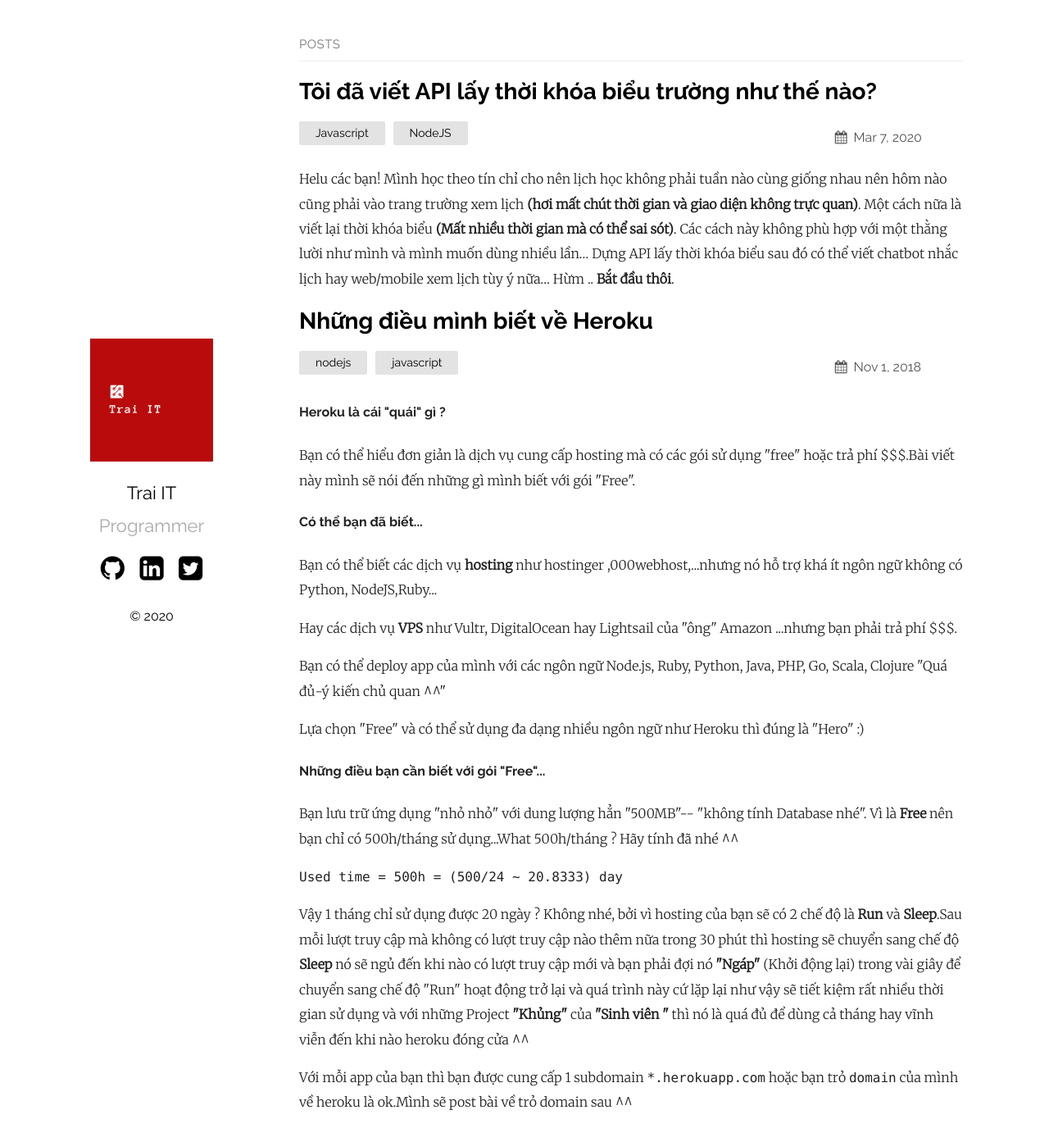
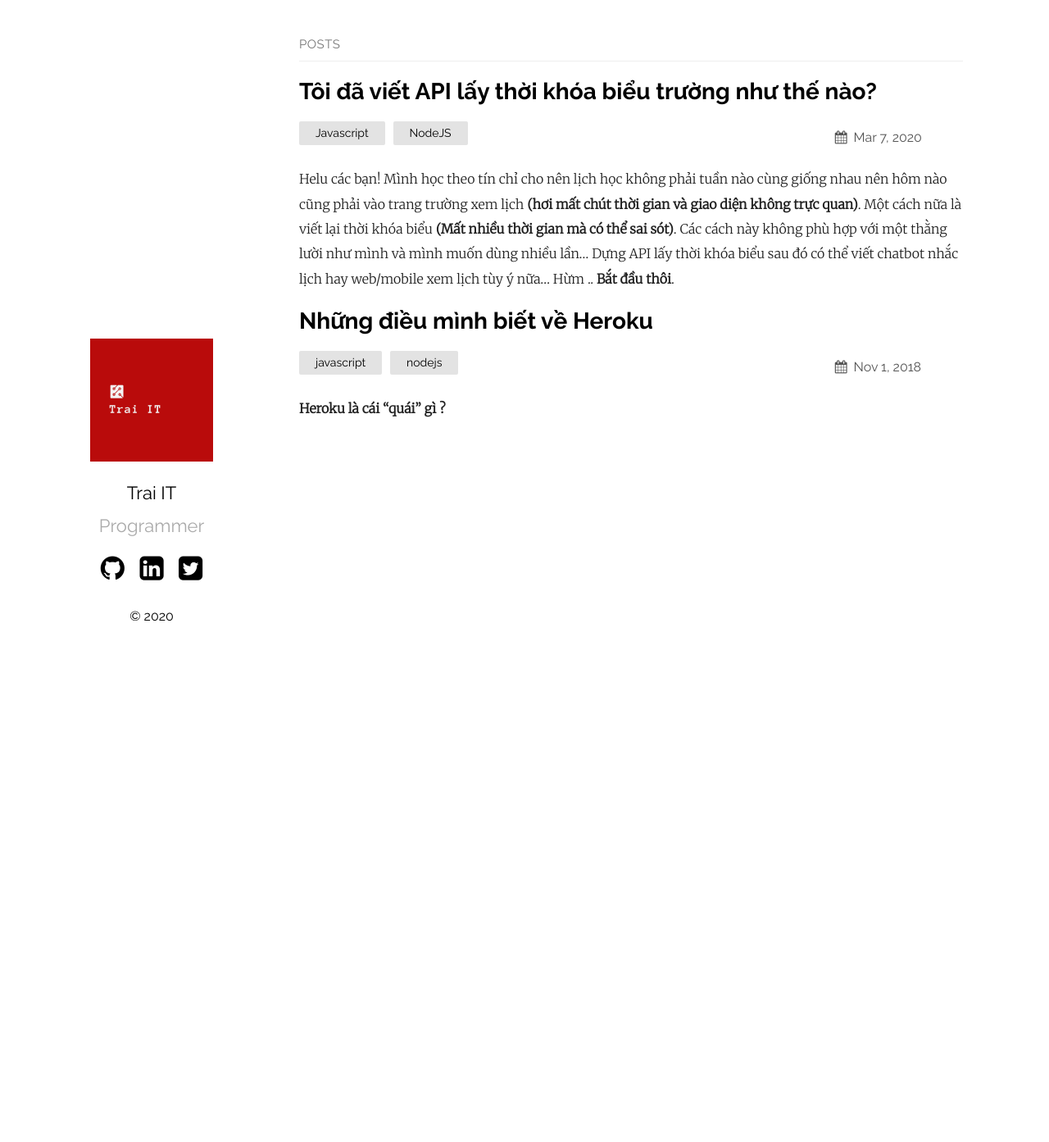
Before and after one commit to traiit/traiit.github.io, a Jekyll site: the page built from index.md, in a window 1280 px wide and 1400 px high. Shown: the top 1393 px of the window at 82% size. Built offline with Jekyll 4.4.1, drawn with Linux system fonts in a browser that asks for light colours; part of the change alters nothing that is shown.

Commit message:
Update 2018-11-01-Heroku-la-cai-quai-gi.markdown
ok

```diff
--- a/_posts/2018-11-01-Heroku-la-cai-quai-gi.markdown
+++ b/_posts/2018-11-01-Heroku-la-cai-quai-gi.markdown
@@ -4,8 +4,19 @@ title:  "Những điều mình biết về Heroku"
 date:   2018-11-01 10:00:00
 description: Những điều mình biết về Heroku
 meta: Những điều mình biết về Heroku
-categories: ["nodejs","javascript"]
+categories: ["javascript","nodejs"]
 ---
+**Heroku là cái "quái" gì ?**
+
+Bạn có thể hiểu đơn giản là dịch vụ cung cấp hosting mà có các gói sử dụng "free" hoặc trả phí $$$.Bài viết
+này mình sẽ nói đến những gì mình biết với gói "Free".
+**Có thể bạn đã biết...**
+Bạn có thể biết các dịch vụ hosting như hostinger ,000webhost,...nhưng nó hỗ trợ khá ít ngôn ngữ không có Python, NodeJS,Ruby...
+Hay các dịch vụ VPS như Vultr, DigitalOcean hay Lightsail của "ông" Amazon ...nhưng bạn phải trả phí $$$.
+Bạn có thể deploy app của mình với các ngôn ngữ Node.js, Ruby, Python, Java, PHP, Go, Scala, Clojure "Quá đủ-ý kiến chủ quan ^^"
+Lựa chọn "Free" và có thể sử dụng đa dạng nhiều ngôn ngữ như Heroku thì đúng là "Hero" :)
+Những điều bạn cần biết với gói "Free"...
+
 <h4> Heroku là cái "quái" gì ?</h4>
 <p>Bạn có thể hiểu đơn giản là dịch vụ cung cấp hosting mà có các gói sử dụng "free" hoặc trả phí $$$.Bài viết
 này mình sẽ nói đến những gì mình biết với gói "Free".<p>
```
